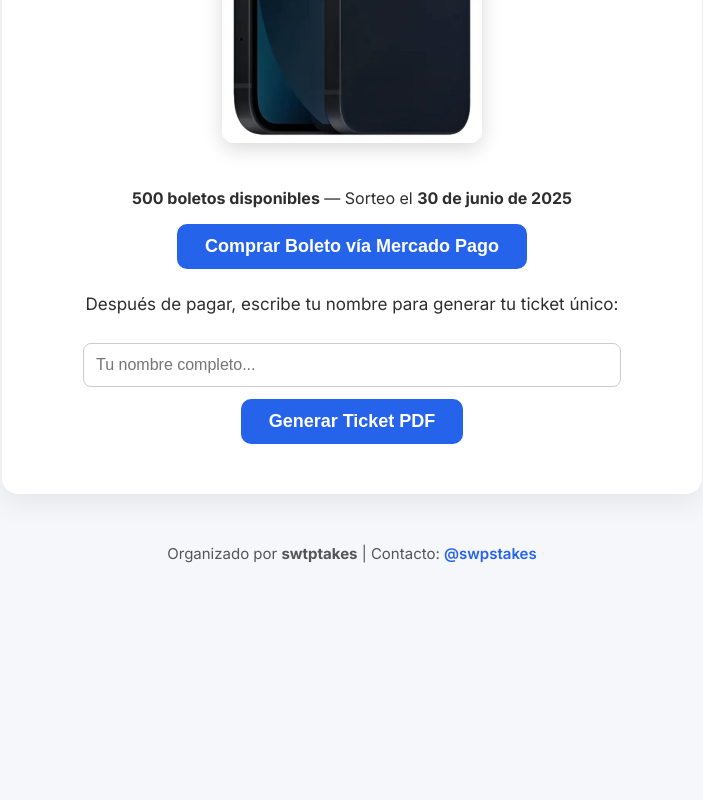
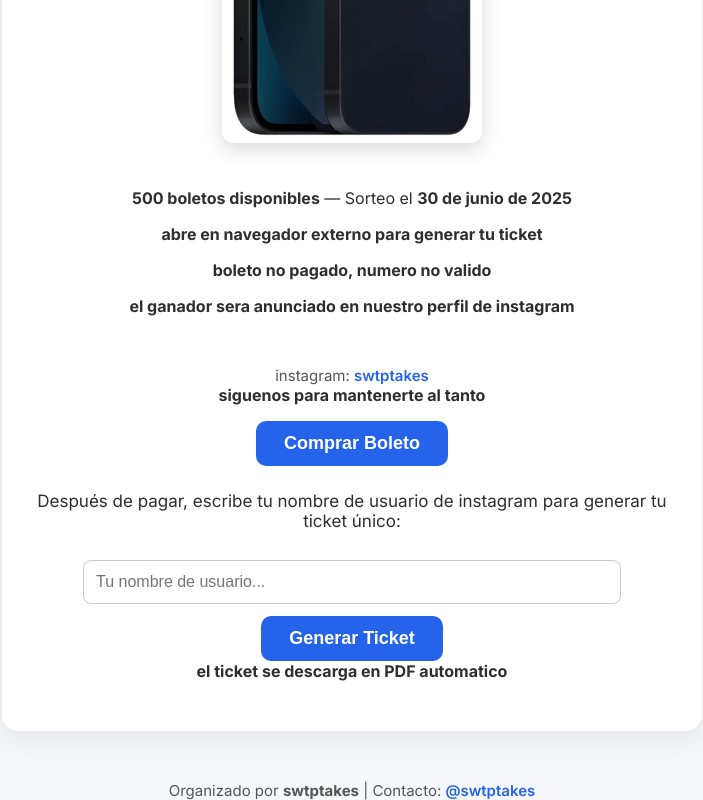
Before and after one commit to lllll-11/swtptakes, a plain HTML site: page index.html in a window 1280 px wide. Shown: the part 562-1362 px from the top of the page, without its empty margins (288-991 px from the left). Before the commit the page ends 1125 px from the top, so only its background shows below. Drawn offline with nearby package versions, Linux system fonts and the light colour scheme.

Commit message:
datos
datos

```diff
--- a/index.html
+++ b/index.html
@@ -86,22 +86,30 @@
     <img src="iphone.jpeg" alt="iPhone 13 mini" />
     <p><strong>500 boletos disponibles</strong> — Sorteo el <strong>30 de junio de 2025</strong></p>
 
+<p><strong>abre en navegador externo </strong> <strong>para generar tu ticket</strong></p>
+    <p><strong>boleto no pagado</strong><strong>, numero no valido</strong></p>
+        <p><strong>el ganador sera anunciado en </strong><strong>nuestro perfil de instagram</strong></p>
+     <footer>
+    instagram: <a href="https://instagram.com/swtptakes" target="_blank">swtptakes</a>
+  </footer>
+<strong>siguenos para mantenerte al tanto</strong></p>
     <a href="https://mpago.li/1hiLdA9" target="_blank">
-      <button>Comprar Boleto vía Mercado Pago</button>
+      <button>Comprar Boleto</button>
     </a>
 
     <div class="ticket-box">
-      <p>Después de pagar, escribe tu nombre para generar tu ticket único:</p>
-      <input type="text" id="nombre" placeholder="Tu nombre completo..." />
+      <p>Después de pagar, escribe tu nombre de usuario de instagram para generar tu ticket único:</p>
+      <input type="text" id="nombre" placeholder="Tu nombre de usuario..." />
       <br/>
-      <button onclick="generarTicket()">Generar Ticket PDF</button>
+      <button onclick="generarTicket()">Generar Ticket</button>
     </div>
+    <strong>el ticket se descarga en PDF automatico</strong></p>
 
     <div id="resultado" style="margin-top:20px;"></div>
   </div>
 
   <footer>
-    Organizado por <strong>swtptakes</strong> | Contacto: <a href="https://instagram.com/swpstakes" target="_blank">@swpstakes</a>
+    Organizado por <strong>swtptakes</strong> | Contacto: <a href="https://instagram.com/swtptakes" target="_blank">@swtptakes</a>
   </footer>
 
   <script>
@@ -117,8 +125,8 @@
     }
 
     async function guardarEnGoogleSheets(nombre, numero) {
-        const scriptURL = 'https://script.google.com/macros/s/AKfycbznTAd02Pxqrxc21hZ3WLNhpGd8wjuikVoMmzchTkftED3SonBHuxZMubp9M6fpy0EW/exec';
-        try {
+      const scriptURL = 'https://script.google.com/macros/s/AKfycbznTAd02Pxqrxc21hZ3WLNhpGd8wjuikVoMmzchTkftED3SonBHuxZMubp9M6fpy0EW/exec';
+      try {
         await fetch(scriptURL, {
           method: 'POST',
           body: new URLSearchParams({ nombre, numero })
@@ -129,10 +137,16 @@
     }
 
     async function generarTicket() {
+      const boton = document.querySelector(".ticket-box button");
+      boton.disabled = true;
+      boton.textContent = "Generando...";
+
       const { jsPDF } = window.jspdf;
       const nombre = document.getElementById("nombre").value.trim();
       if (!nombre) {
         alert("Por favor, escribe tu nombre.");
+        boton.disabled = false;
+        boton.textContent = "Generar Ticket";
         return;
       }
 
@@ -150,5 +164,11 @@
       doc.save(`ticket_${numero}.pdf`);
 
       document.getElementById("resultado").innerHTML = `<strong>Tu número asignado es:</strong> ${numero}`;
+
+      // Esperar 5 segundos para volver a habilitar el botón
+      setTimeout(() => {
+        boton.disabled = false;
+        boton.textContent = "Generar Ticket";
+      }, 5000);
     }
   </script>
```
